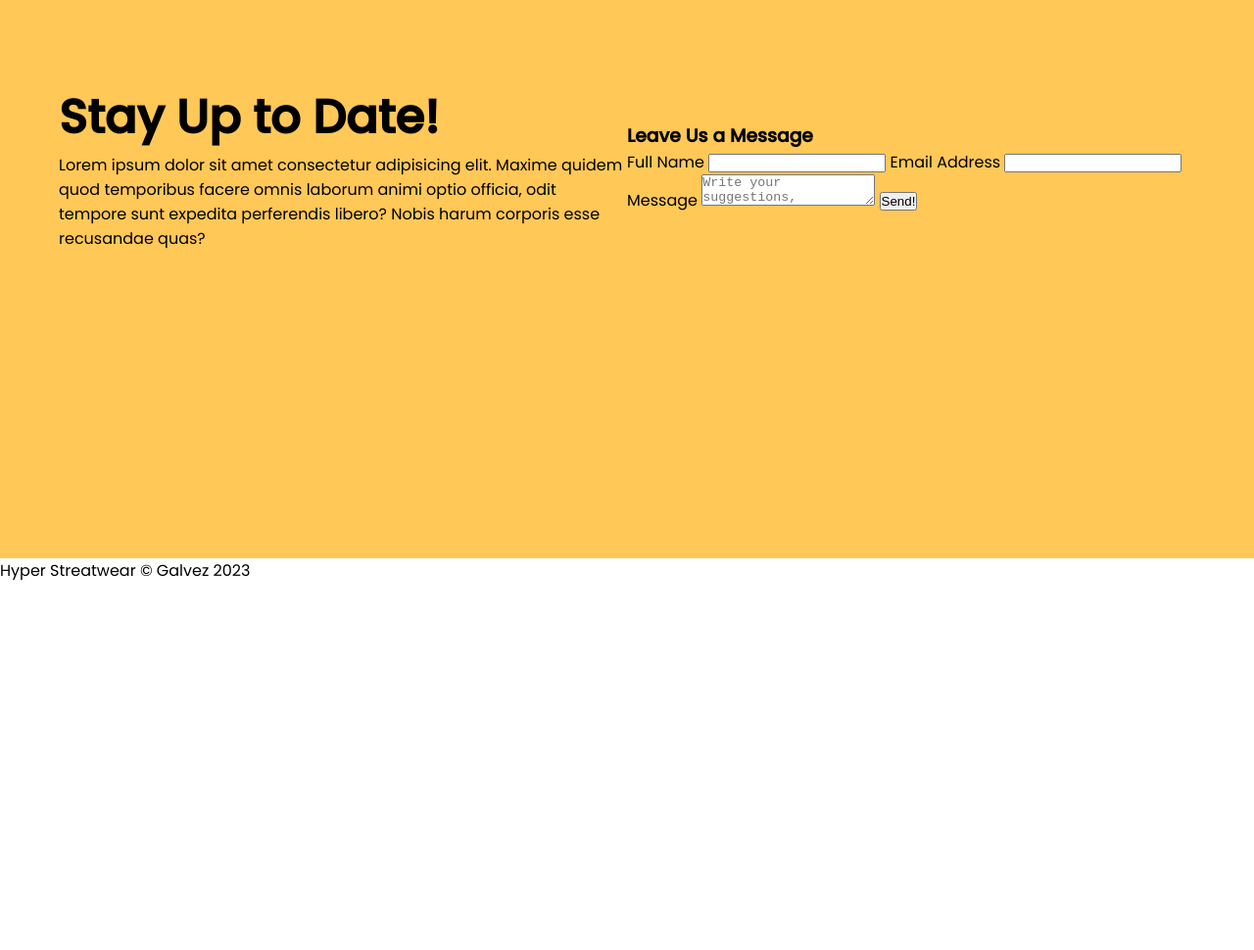
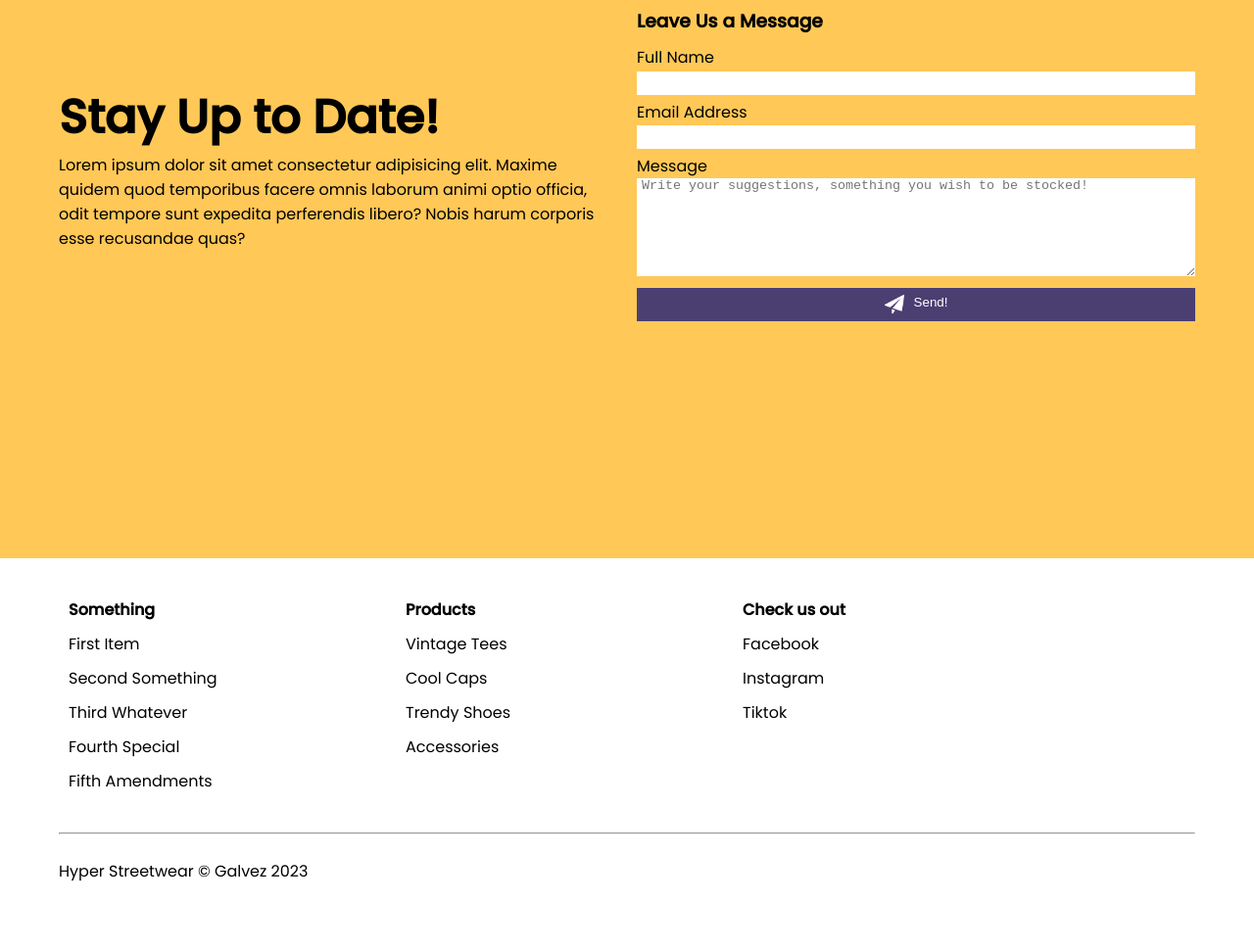
Before and after one commit to galvez-mcj/hyper-store, a plain HTML site: page index.html in a window 1280 px wide. Shown: the part 2740-3710 px from the top of the page at 98% size. After the commit the page ends 3670 px from the top, so only its background shows below. Drawn offline with Linux system fonts and the light colour scheme.

Commit message:
Fixed styling for desktop devices

```diff
--- a/css/styles.css
+++ b/css/styles.css
@@ -337,15 +337,76 @@ section#contact{
 
 .contact-left {
     flex: 1;
+    margin-right: 20px;
 }
 
 .contact-right {
     flex: 1;
 }
 
+form {
+    margin-top: 10px;
+}
 
+form div, form button {
+    width: 100%;
+    margin-bottom: 5px;
+}
+
+div input, div textarea {
+    width: 100%;
+    height: 1.5rem;
+    padding-left: 5px;
+    border: none;
+}
+
+div textarea {
+    height: 100px;
+}
+
+form button {
+    padding: 7px;
+    border: none;
+    background-color: var(--primary-color);
+    color: var(--secondary-text-color);
+    cursor: pointer;
+    display: flex;
+    justify-content: center;
+}
+
+.send-icon {
+    width: 20px;
+    margin-right: 10px;
+}
+
+
+/*
+    FOOTER
+*/
+
+footer {
+    height: 40vh;
+    margin: 20px 0px;
+}
 
 .footer-container {
     grid-area: footer;
-    height: 50vh;
+    display: flex;
+    justify-content: space-evenly;
+    width: 90%;
+    padding: 10px 60px;
 }
+
+.footer-item {
+    width: 100%;
+    padding: 10px;
+}
+
+.footer-item ul li {
+    list-style-type: none;
+    margin-bottom: 10px;
+}
+
+.footer-author{
+    padding: 10px 60px;
+}
--- a/index.html
+++ b/index.html
@@ -45,7 +45,8 @@
                 </div>
                 <button>
                     <img src="./assets/shoes-icon.png" class="shoes-icon" alt="shoes icon">
-                    Let's go!</button>
+                    Let's go!
+                </button>
             </div>
         </section>
         <!-- ABOUT SECTION -->
@@ -100,20 +101,61 @@
                 <div class="contact-right">
                     <h3>Leave Us a Message</h3>
                     <form>
-                        <label for="name">Full Name</label>
-                        <input type="text" id="name" required>
-                        <label for="email">Email Address</label>
-                        <input type="email" id="email" required>
-                        <label for="message">Message</label>
-                        <textarea id="message" placeholder="Write your suggestions, something you wish to be stocked!"></textarea>
-                        <button type="submit">Send!</button>
+                        <div>
+                            <label for="name">Full Name</label><br>
+                            <input type="text" id="name" required>
+                        </div>
+                        <div>
+                            <label for="email">Email Address</label><br>
+                            <input type="email" id="email" required>
+                        </div>
+                        <div>
+                            <label for="message">Message</label><br>
+                            <textarea id="message" placeholder="Write your suggestions, something you wish to be stocked!"></textarea>
+                        </div>
+                        <button type="submit">
+                            <img src="./assets/send.png" class="send-icon" alt="send icon">
+                            Send!
+                        </button>
                     </form>
                 </div>
             </div>
         </section>
     </main>
-    <footer class="footer-container">
-        Hyper Streatwear &copy; Galvez 2023
+    <footer class="footer">
+        <div class="footer-container">
+            <div class="footer-left footer-item">
+                <ul>
+                    <li><h4>Something</h4></li>
+                    <li>First Item</li>
+                    <li>Second Something</li>
+                    <li>Third Whatever</li>
+                    <li>Fourth Special</li>
+                    <li>Fifth Amendments</li>
+                </ul>
+            </div>
+            <div class="footer-center footer-item">
+                <ul>
+                    <li><h4>Products</h4></li>
+                    <li>Vintage Tees</li>
+                    <li>Cool Caps</li>
+                    <li>Trendy Shoes</li>
+                    <li>Accessories</li>
+                </ul>
+            </div>
+            <div class="footer-right footer-item">
+                <ul>
+                    <li><h4>Check us out</h4></li>
+                    <li>Facebook</li>
+                    <li>Instagram</li>
+                    <li>Tiktok</li>
+                </ul>
+            </div>
+        </div>
+        <div class="footer-author">
+            <hr><br>
+            Hyper Streetwear &copy; Galvez 2023
+        </div>
     </footer>
 
     <script src="./js/scripts.js"></script>
```
Also changed, not shown: assets/send.png (added).
